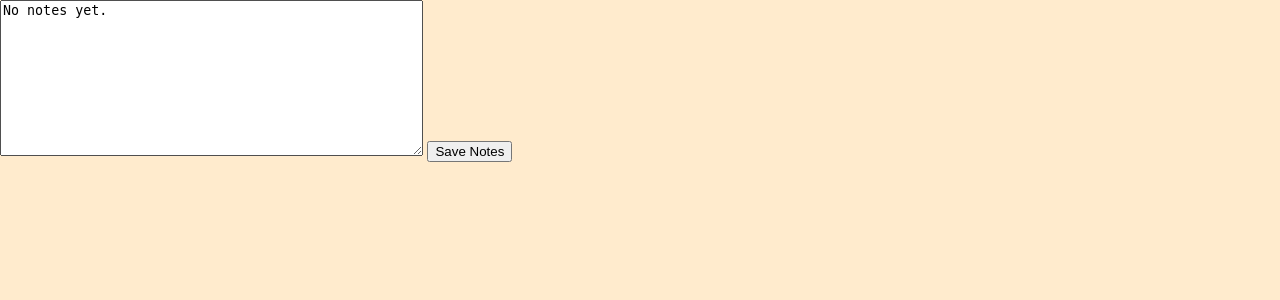
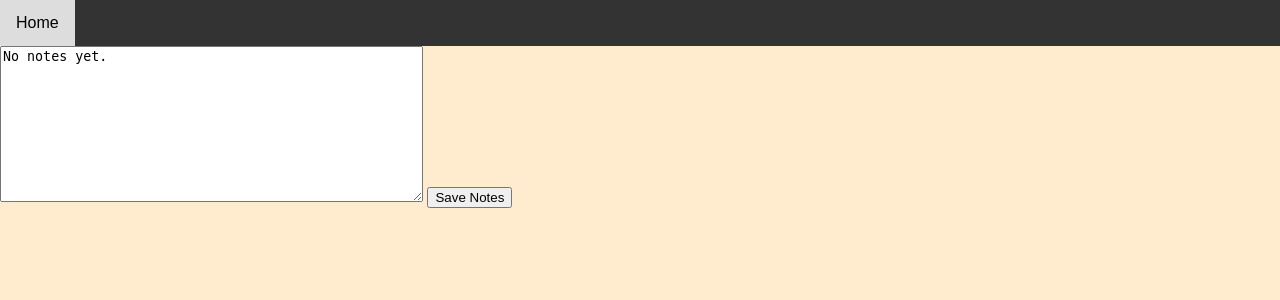
Before and after one commit to yul192/ECE140A-DOJO, a FastAPI app: page / in a window 1280 px wide. Shown: the top 300 px of the page. Run offline with FastAPI, Linux system fonts and the light colour scheme.

Commit message:
Added templating.

```diff
--- a/main.py
+++ b/main.py
@@ -1,20 +1,21 @@
 import multipart
-from fastapi import FastAPI, Form
+from fastapi import FastAPI, Form, Request
 from fastapi.responses import HTMLResponse
 from fastapi.staticfiles import StaticFiles
 import uvicorn
 import asyncio
-
+from fastapi.templating import Jinja2Templates
 
 # Create the FastAPI instance
 app = FastAPI()
 app.mount("/static", StaticFiles(directory="static"), name="static")
-
+templates = Jinja2Templates(directory="templates")
 
 @app.get("/", response_class=HTMLResponse)
-def get_root_html() -> HTMLResponse:
-    with open("templates/index.html") as html:
-        return HTMLResponse(content=html.read())
+def get_root_html(request: Request) -> HTMLResponse:
+    return templates.TemplateResponse('index.html', {'request': request})
+    # with open("templates/index.html") as html:
+    #     return HTMLResponse(content=html.read())
 
 
 @app.get("/basics", response_class=HTMLResponse)
--- a/static/css/index.css
+++ b/static/css/index.css
@@ -10,18 +10,18 @@ body {
     overflow: hidden;
 }
 
-.nav-links {
+.nav-list {
     list-style: none;
     padding: 0;
     margin: 0;
     display: flex;
 }
 
-.nav-links li {
+.nav-list li {
     float: left;
 }
 
-.nav-links li a {
+.nav-links {
     display: block;
     color: white;
     text-align: center;
@@ -29,14 +29,14 @@ body {
     text-decoration: none;
 }
 
-.nav-links li a:hover {
+.nav-links:hover {
     background-color: #ddd;
     color: black;
 }
 
 /* For responsive design */
 @media screen and (max-width: 600px) {
-    .nav-links li {
+    .nav-list li {
         float: none;
         width: 100%;
     }
--- a/templates/index.html
+++ b/templates/index.html
@@ -4,6 +4,7 @@
     <title>Notes App</title>
 </head>
 <body>
+{% include 'navbar.html' %}
 <textarea id="notesArea" rows="10" cols="50"></textarea>
 <button onclick="saveNotes()">Save Notes</button>
 <link rel="stylesheet" href="static/css/index.css">
--- a/templates/navbar.html
+++ b/templates/navbar.html
@@ -1,19 +1,16 @@
-<nav class = "navbar">
-    <ul class = "nav-links">
+<nav class="navbar">
+    <ul class="nav-list">
         <li>
-            <a href="/">Home</a>
+            <a href="/" class="nav-links">Home</a>
         </li>
         <li>
-            <a href=""></a>
+            <a href="" class="nav-links"></a>
         </li>
         <li>
-            <a href=""></a>
+            <a href="" class="nav-links"></a>
         </li>
         <li>
-            <a href=""></a>
+            <a href="" class="nav-links"></a>
         </li>
     </ul>
 </nav>
-<style>
-
-</style>
```
